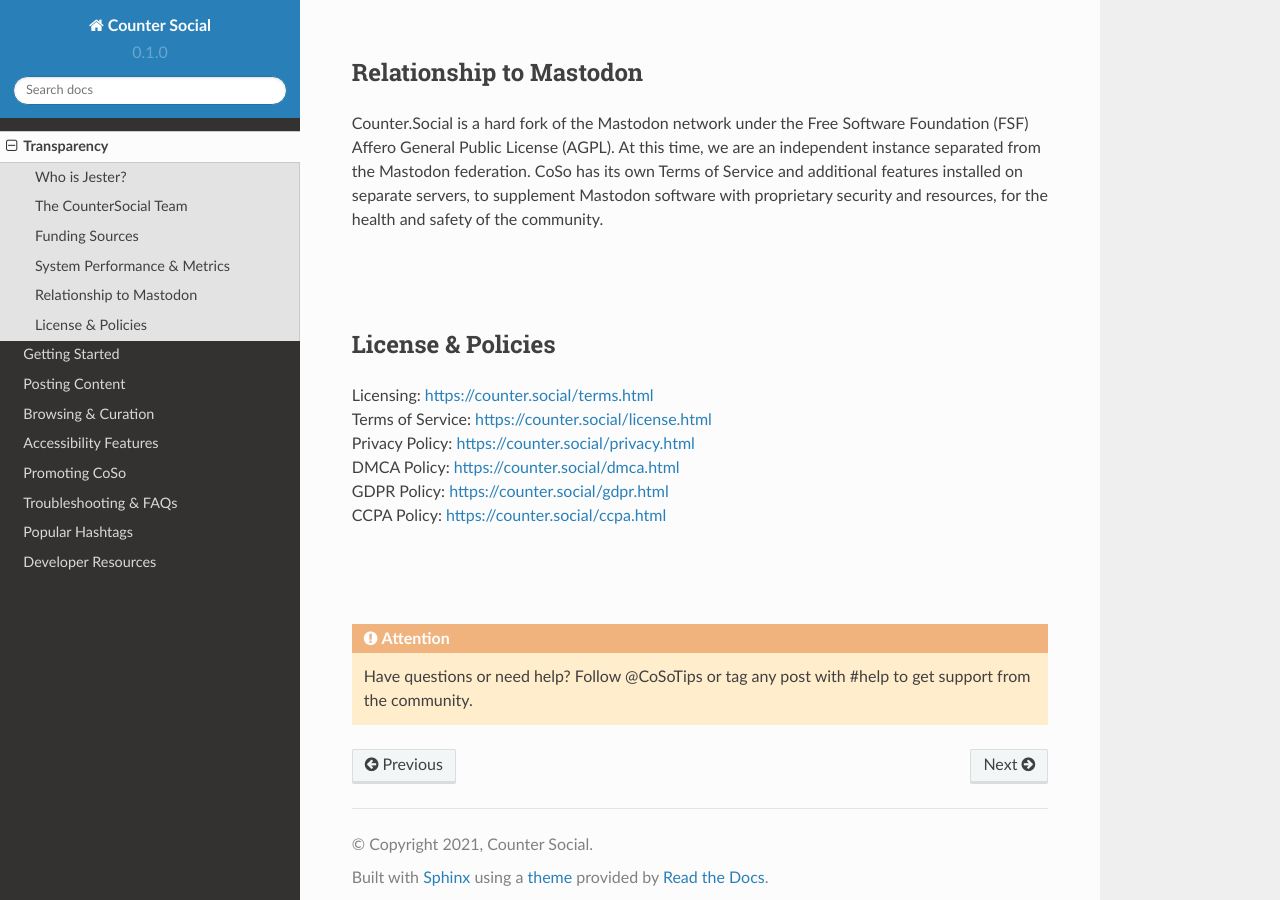
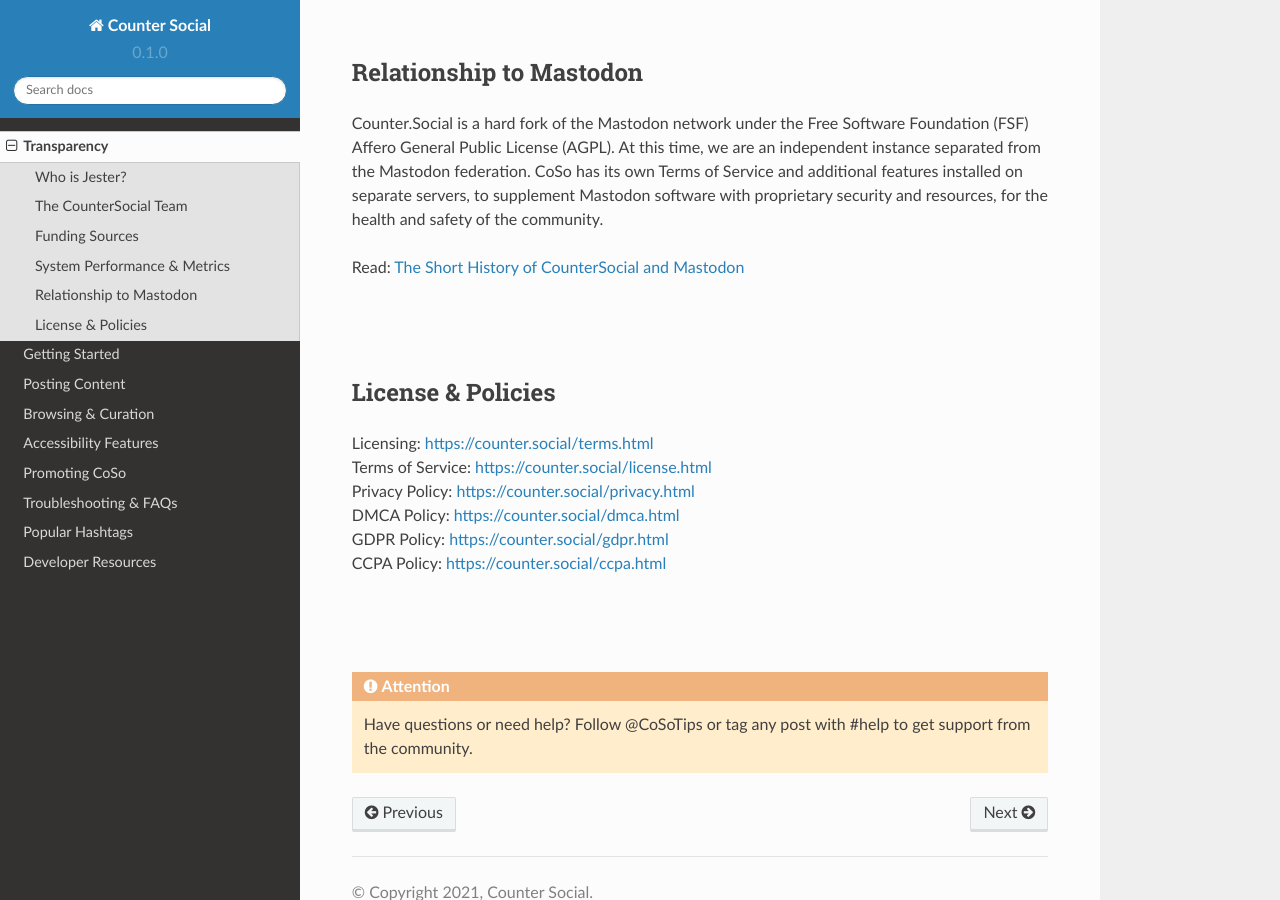
Before and after one commit to itskel/userguide, a Sphinx documentation site: the page built from docs/source/transparency.rst, in a window 1280 px wide and 900 px high, scrolled down 1533 px. Built offline with Sphinx 7.4.7 and the Read the Docs theme 2.0.0, drawn with Linux system fonts in a browser that asks for light colours; pages that are not in the unit, such as notebooks, are missing from menus.

Commit message:
Update transparency.rst

```diff
--- a/docs/source/transparency.rst
+++ b/docs/source/transparency.rst
@@ -41,6 +41,8 @@
 
 Counter.Social is a hard fork of the Mastodon network under the Free Software Foundation (FSF) Affero General Public License (AGPL). At this time, we are an independent instance separated from the Mastodon federation. CoSo has its own Terms of Service and additional features installed on separate servers, to supplement Mastodon software with proprietary security and resources, for the health and safety of the community.
 
+Read: `The Short History of CounterSocial and Mastodon <https://countersocial.documize.com/s/c30dhakp0nhtab60utag/countersocial-blog/d/c5piofvuaqg133k3is90/the-short-history-of-countersocial-and-mastodon/>`_
+
 |
 |
 License & Policies
```
